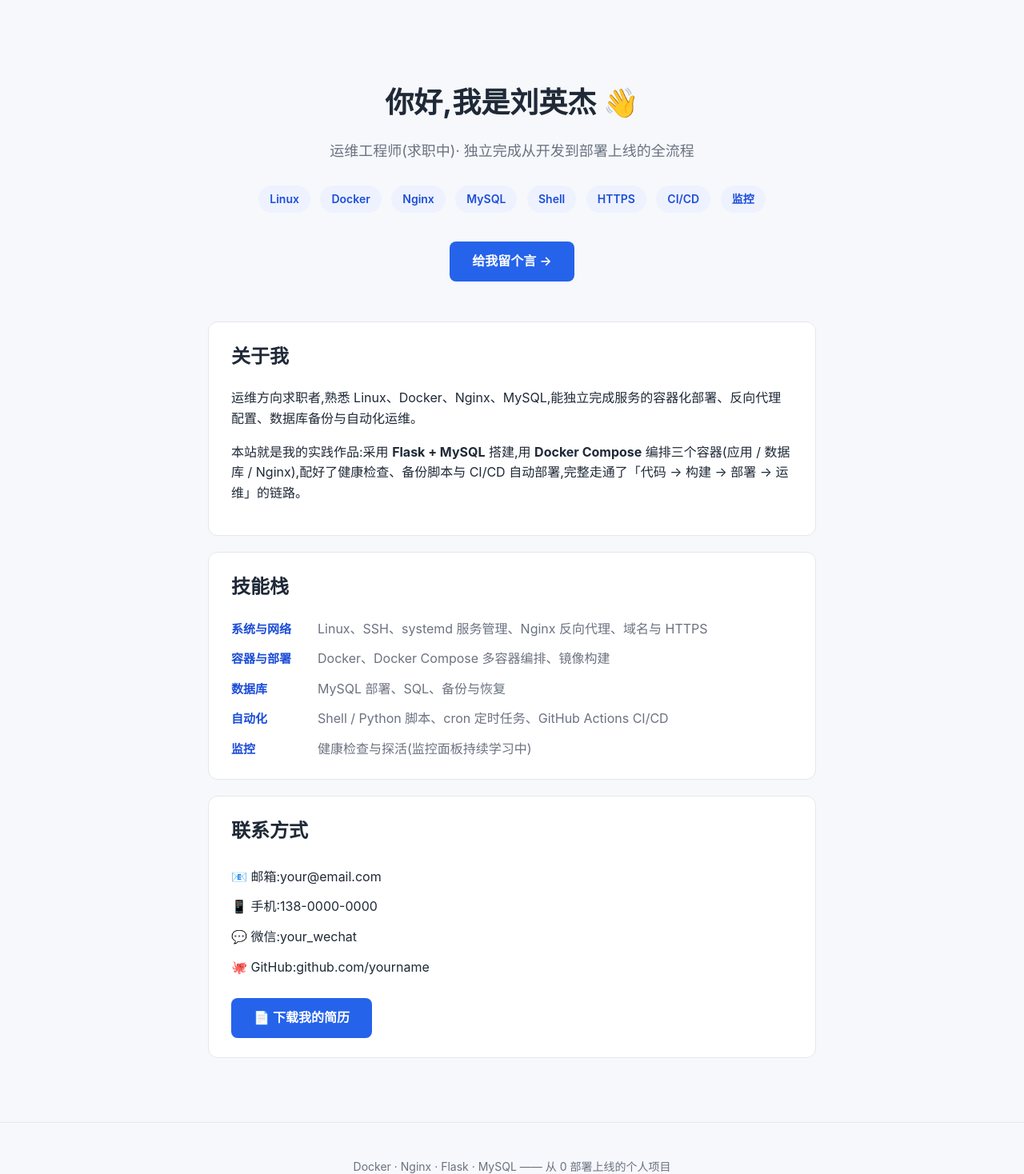
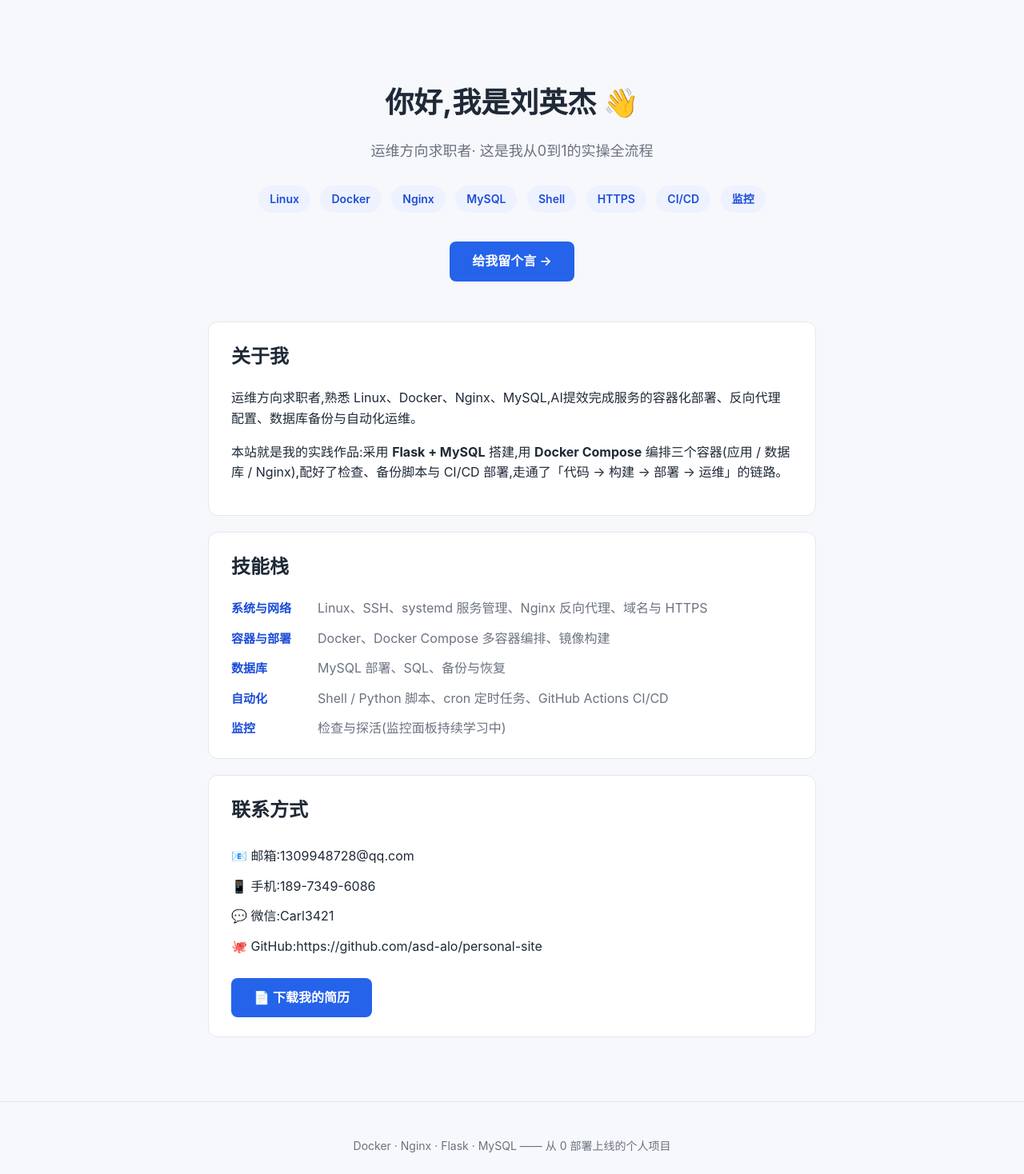
Before and after one commit to asd-alo/personal-site, a Flask app: page / in a window 1280 px wide. Shown: the part 58-1526 px from the top of the page at 80% size. After the commit the page ends 1499 px from the top, so only its background shows below. Run offline with Flask 3, Linux system fonts and the light colour scheme.

Commit message:
update: 首页填写真实联系方式与个人简介

```diff
--- a/app/templates/index.html
+++ b/app/templates/index.html
@@ -5,7 +5,7 @@
 {% block content %}
 <section class="hero">
   <h1>你好,我是刘英杰 👋</h1>
-  <p class="subtitle">运维工程师(求职中)· 独立完成从开发到部署上线的全流程</p>
+  <p class="subtitle">运维方向求职者· 这是我从0到1的实操全流程</p>
   <div class="tech-tags">
     <span>Linux</span>
     <span>Docker</span>
@@ -21,8 +21,8 @@
 
 <section class="card">
   <h2>关于我</h2>
-  <p>运维方向求职者,熟悉 Linux、Docker、Nginx、MySQL,能独立完成服务的容器化部署、反向代理配置、数据库备份与自动化运维。</p>
-  <p>本站就是我的实践作品:采用 <strong>Flask + MySQL</strong> 搭建,用 <strong>Docker Compose</strong> 编排三个容器(应用 / 数据库 / Nginx),配好了健康检查、备份脚本与 CI/CD 自动部署,完整走通了「代码 → 构建 → 部署 → 运维」的链路。</p>
+  <p>运维方向求职者,熟悉 Linux、Docker、Nginx、MySQL,AI提效完成服务的容器化部署、反向代理配置、数据库备份与自动化运维。</p>
+  <p>本站就是我的实践作品:采用 <strong>Flask + MySQL</strong> 搭建,用 <strong>Docker Compose</strong> 编排三个容器(应用 / 数据库 / Nginx),配好了检查、备份脚本与 CI/CD 部署,走通了「代码 → 构建 → 部署 → 运维」的链路。</p>
 </section>
 
 <section class="card">
@@ -46,7 +46,7 @@
     </div>
     <div class="skill-item">
       <span class="skill-name">监控</span>
-      <span class="skill-desc">健康检查与探活(监控面板持续学习中)</span>
+      <span class="skill-desc">检查与探活(监控面板持续学习中)</span>
     </div>
   </div>
 </section>
@@ -54,10 +54,10 @@
 <section class="card">
   <h2>联系方式</h2>
   <ul class="contact-list">
-    <li>📧 邮箱:your@email.com</li>
-    <li>📱 手机:138-0000-0000</li>
-    <li>💬 微信:your_wechat</li>
-    <li>🐙 GitHub:github.com/yourname</li>
+    <li>📧 邮箱:1309948728@qq.com</li>
+    <li>📱 手机:189-7349-6086</li>
+    <li>💬 微信:Carl3421</li>
+    <li>🐙 GitHub:https://github.com/asd-alo/personal-site</li>
   </ul>
   <a class="btn btn-download" href="{{ url_for('static', filename='resume.pdf') }}" download>📄 下载我的简历</a>
 </section>
```
